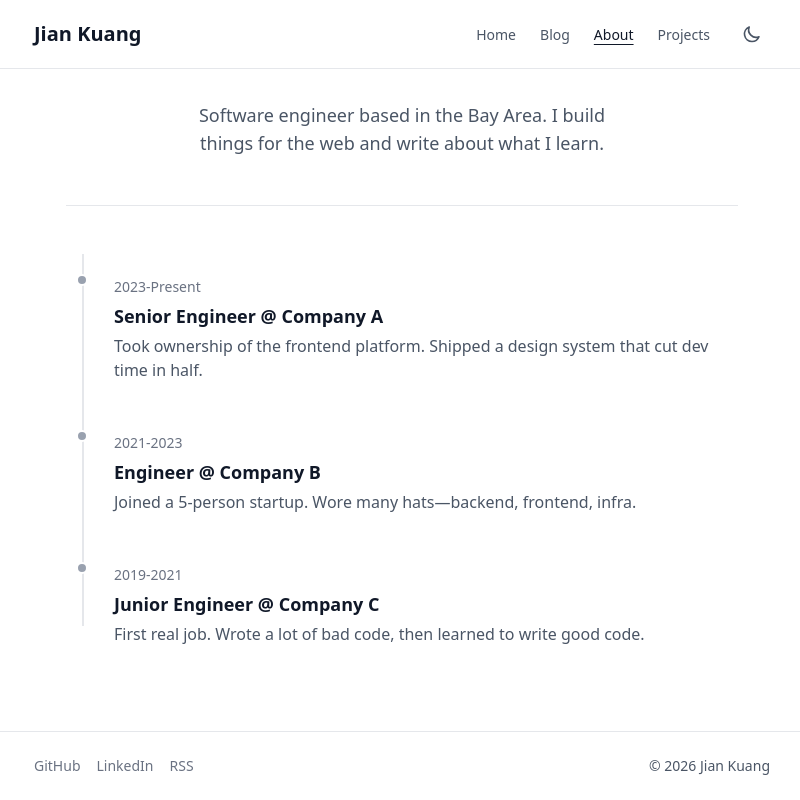
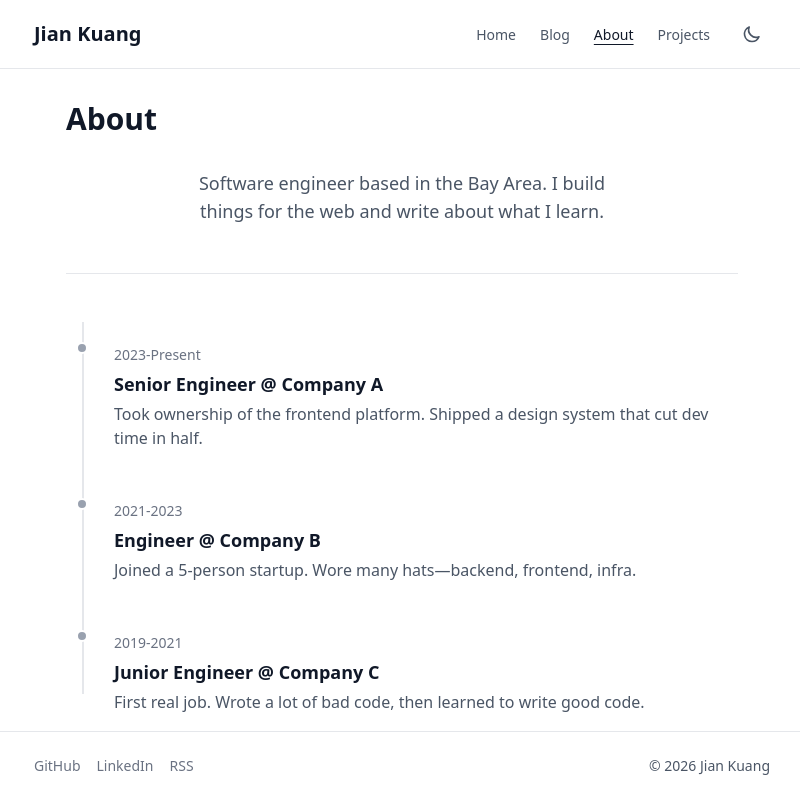
Before and after one commit to jkuang7/Blog, an Astro site: page /about in a window 1280 px wide. Shown: the whole page, without its empty margins (238-1038 px from the left). Built offline with nearby package versions, Linux system fonts and the light colour scheme; Astro itself is replaced by a stand-in of ours.

Commit message:
Task 046: Add 'About' heading to About page
Add h1 heading for consistency with other pages (Blog, Projects) and improved
accessibility for screen readers.

```diff
--- a/src/pages/about.astro
+++ b/src/pages/about.astro
@@ -25,6 +25,8 @@
 
 <Base title="About" description="Learn more about Jian Kuang, software engineer.">
   <div class="max-w-2xl mx-auto">
+    <h1 class="text-3xl font-bold mb-8">About</h1>
+
     <!-- Bio Section -->
     <div class="flex flex-col items-center mb-12">
       <p class="text-lg text-gray-600 dark:text-gray-300 text-center max-w-md">
```
